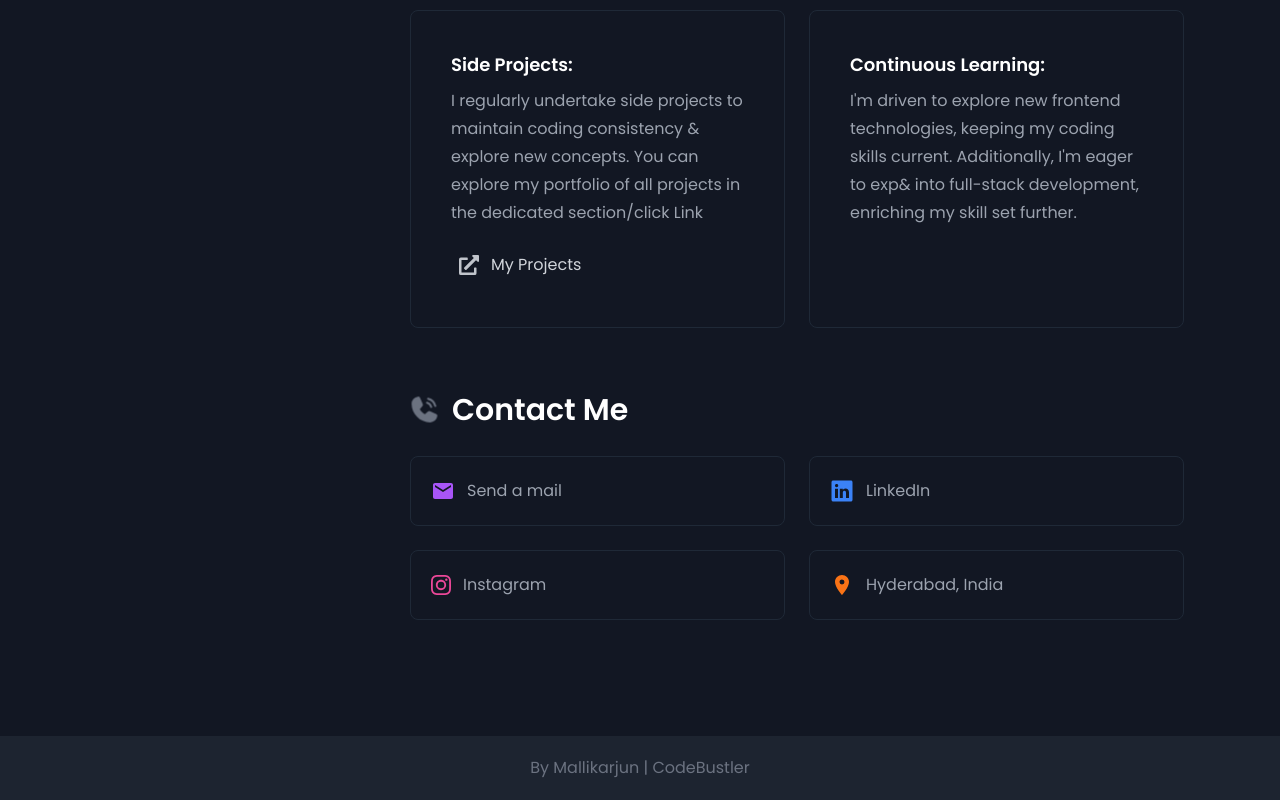
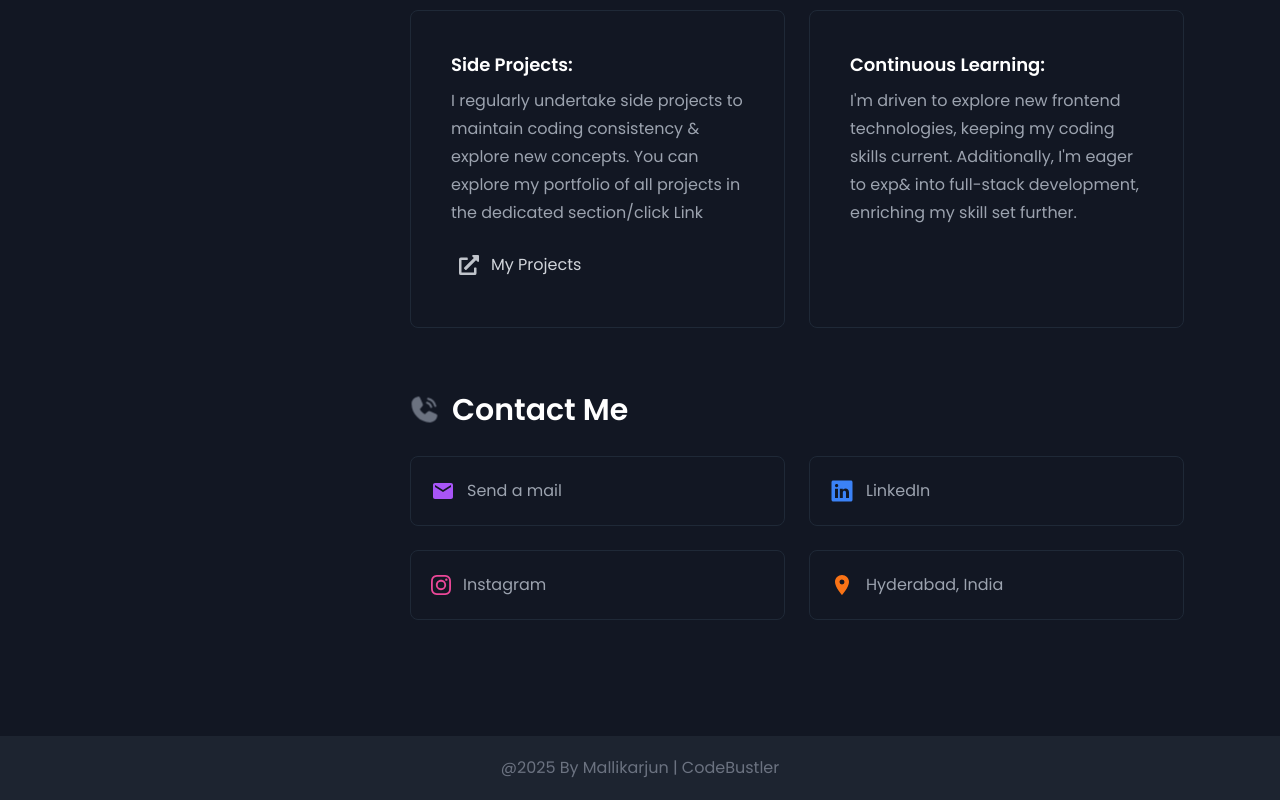
Before and after one commit to CodeBustler/my-portfolio, a React (Vite) app: page /about_me in a window 1280 px wide. Shown: the part 949-1749 px from the top of the page. Built offline with nearby package versions, Linux system fonts and the light colour scheme.

Commit message:
Update footer

```diff
--- a/src/components/Footer.jsx
+++ b/src/components/Footer.jsx
@@ -2,7 +2,7 @@ function Footer() {
 	return (
 		<footer className="bg-[#1D2430] text-gray-500  text-center py-5 sticky w-[100%] mt-24">
 			<a href="https://www.instagram.com/codebustler" target="blank">
-				By Mallikarjun | CodeBustler
+				@2025 By Mallikarjun | CodeBustler
 			</a>
 		</footer>
 	);
```
